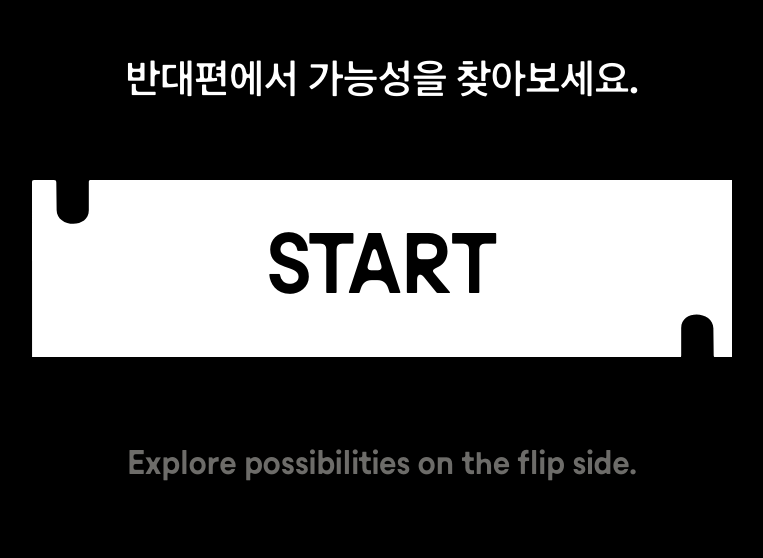
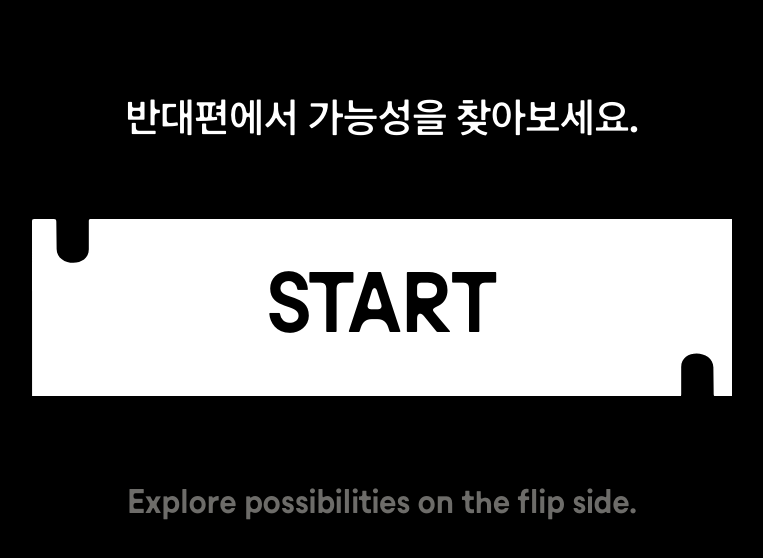
Before and after one commit to se-eun-park/taro-cafe, a React (Vite) app: page / in a window 1280 px wide. Shown: the part 132-690 px from the top of the page, without its empty margins (258-1021 px from the left). Built offline with nearby package versions, Linux system fonts and the light colour scheme.

Commit message:
design: layout 상단 패딩 78px 추가

```diff
--- a/src/components/layout/index.tsx
+++ b/src/components/layout/index.tsx
@@ -2,7 +2,7 @@
 
 export default function index() {
   return (
-    <div className='flex items-center justify-center w-full bg-black h-dvh font-uuun'>
+    <div className='flex items-center justify-center w-full bg-black h-dvh font-uuun pt-[78px]'>
       <Outlet />
     </div>
   )
```
